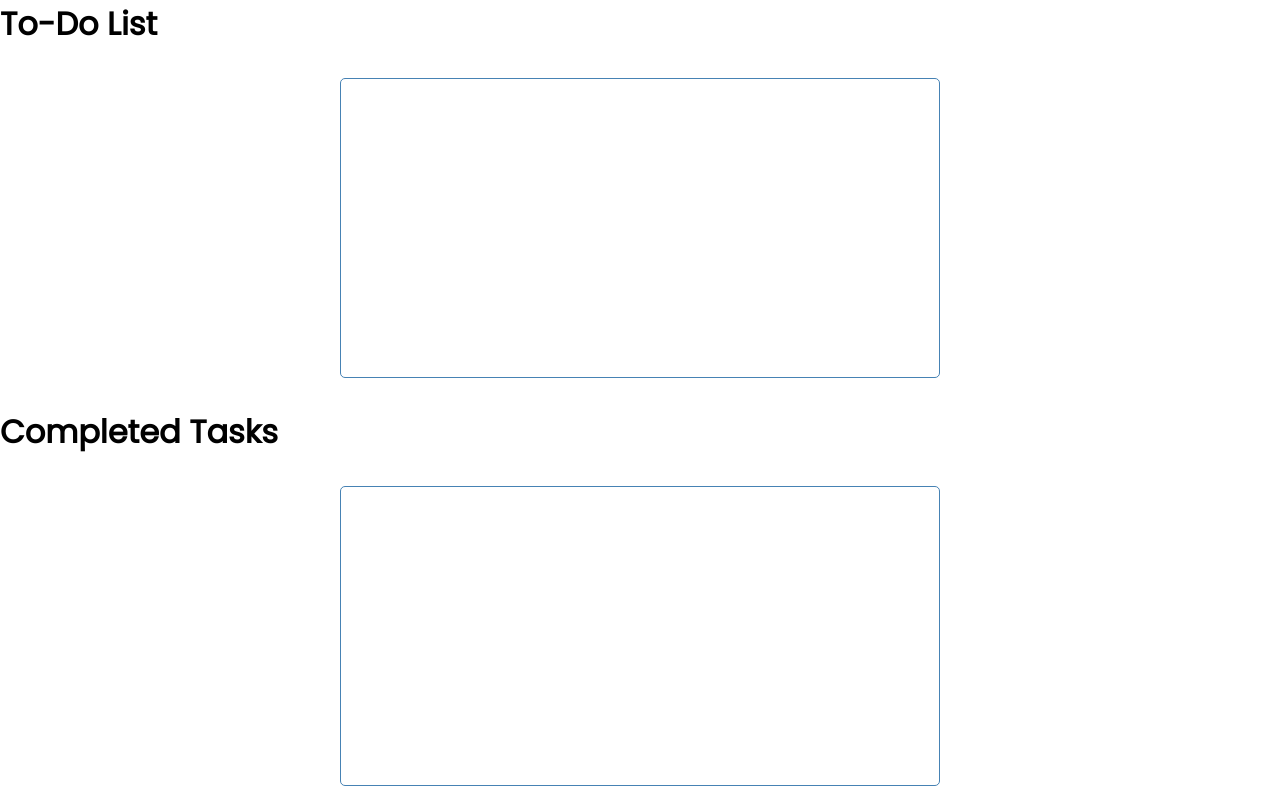
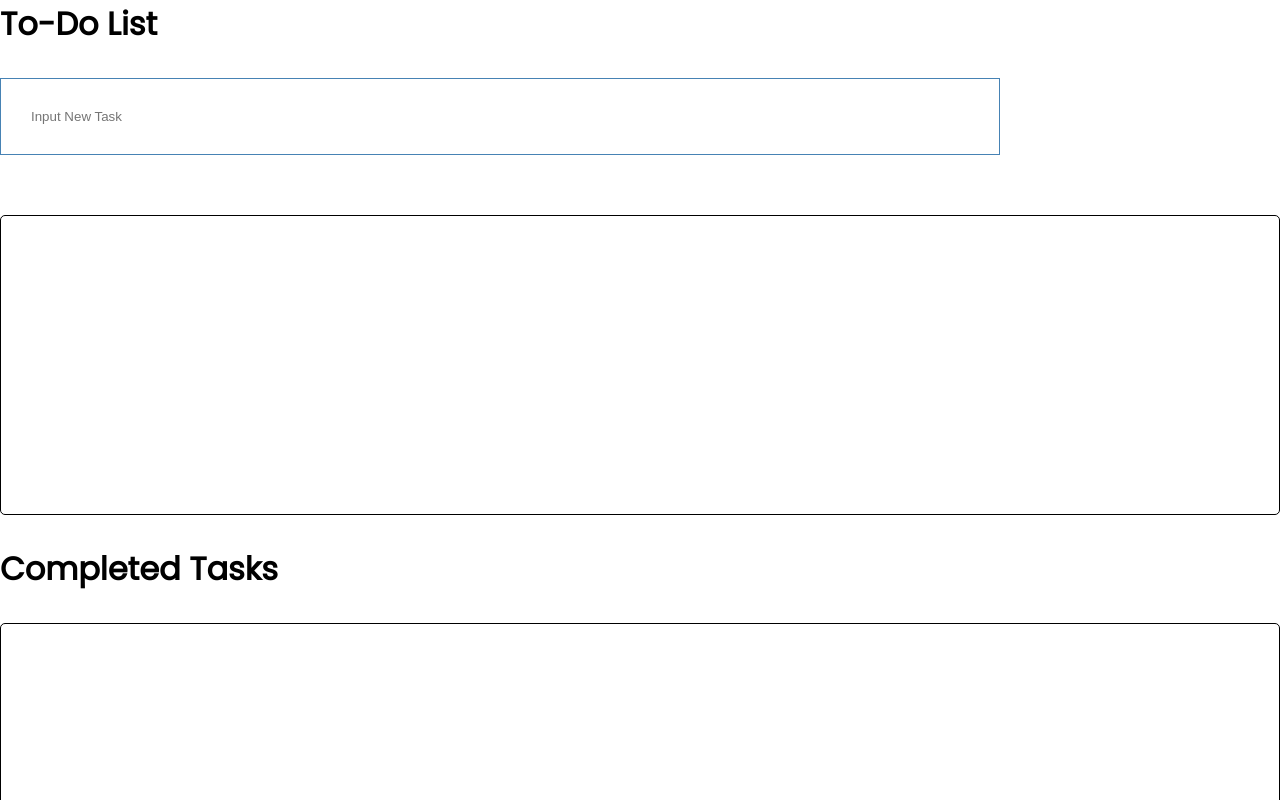
Before and after one commit to 2021-IBM-Accelerate-SW-Track/lab-1-team-46, a React (Create React App) app: page / in a window 1280 px wide. Shown: the top 800 px of the page. Built offline with nearby package versions, Linux system fonts and the light colour scheme.

Commit message:
added basic Task list object and added warning for duplicates function to pop up

```diff
--- a/src/App.js
+++ b/src/App.js
@@ -1,12 +1,14 @@
 import Header from "./component/header"
 import Completed from "./component/header/completed"
 //import logo from './logo.svg';
+//import NameTask from "./component/NameTask"
 import './App.css';
 
 const App = () => {
   return (
     <div>
       <Header />
+      <input type="text" id="myInput" placeholder="Input New Task" className='task-input'></input>
       <div className='container'>
       </div>
       <Completed />
--- a/src/component/NameTask.js
+++ b/src/component/NameTask.js
@@ -1,3 +1,5 @@
 function nameTask() {
-    return
+    return <input type="text" id="myInput" placeholder="Input New Task"></input>
 }
+
+//export default NameTask
--- a/src/index.css
+++ b/src/index.css
@@ -11,21 +11,30 @@ body {
 }
 
 .container {
-    max-width: 600px;
+    max-width: 1400px;
     margin: 30px auto;
     overflow: auto;
     min-height: 300px;
-    border: 1px solid steelblue;
+    border: 1px solid black;
     padding: 30px;
     border-radius: 5px;
 }
 
+.task-input {
+    margin: 30px auto;
+    overflow: auto;
+    min-height: 30px;
+    border: 1px solid steelblue;
+    padding: 30px;
+    width: 1000px;
+}
+
 .completed {
-    max-width: 600px;
+    max-width: 1400px;
     margin: 30px auto;
     overflow: auto;
     min-height: 300px;
-    border: 1px solid steelblue;
+    border: 1px solid black;
     padding: 30px;
     border-radius: 5px;
 }
```
Also changed, not shown: src/component/Duplicate.css (added, +13 -0 lines), src/component/Duplicate.js (+10 -6 lines), src/component/Task.js (+5 -2 lines).
